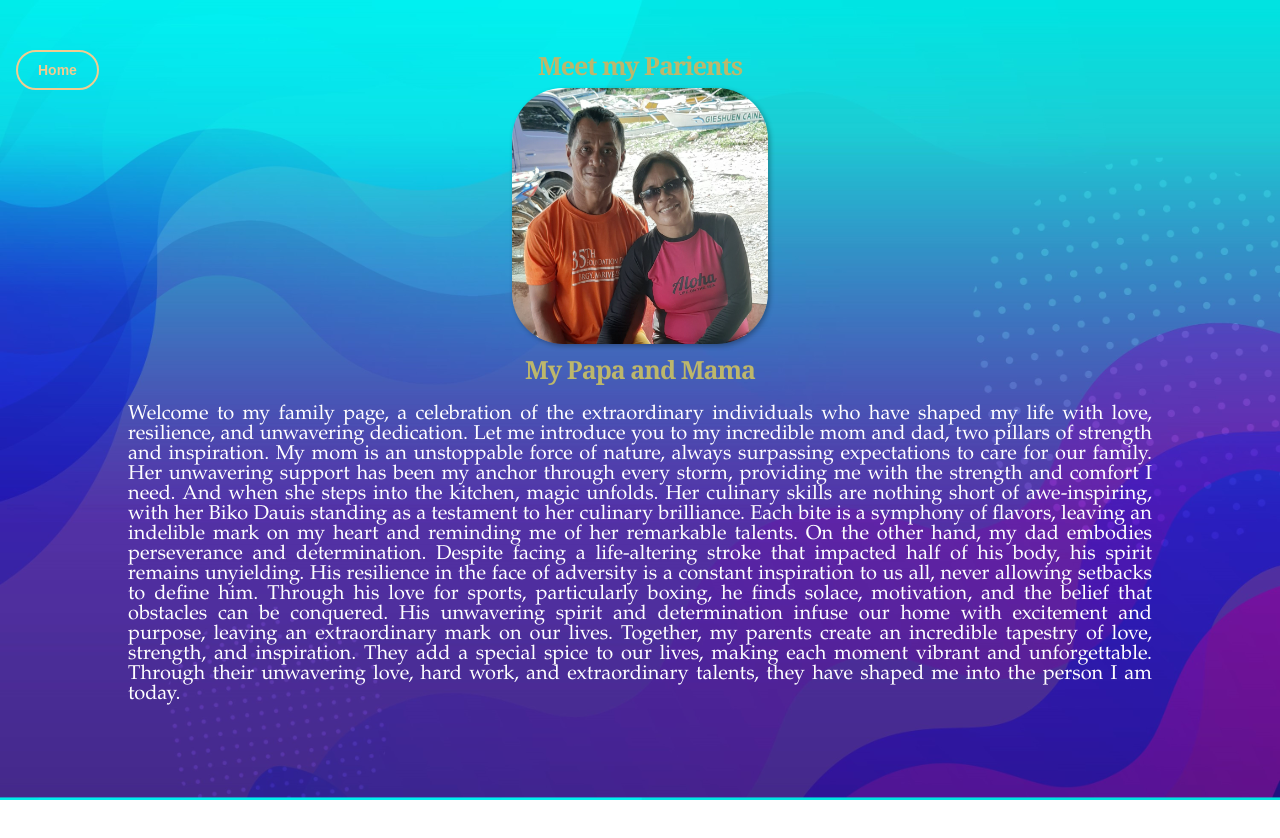
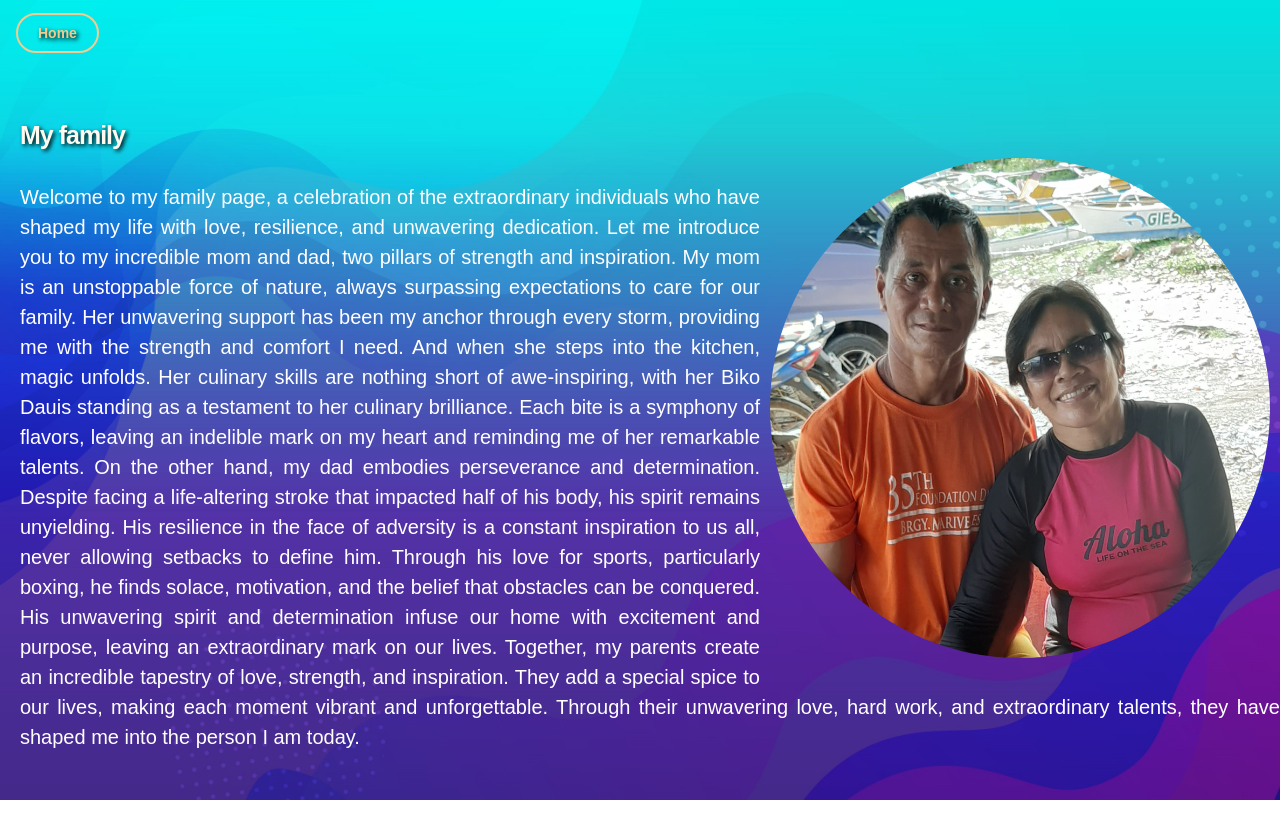
Before and after one commit to Toniatsoi/family, a plain HTML site: page index.html in a window 1280 px wide. Before the commit the page ends 800 px from the top, so only its background shows below. Drawn offline with Linux system fonts and the light colour scheme.

Commit message:
Update index.html

```diff
--- a/index.html
+++ b/index.html
@@ -9,75 +9,53 @@
 
         <link href="css/templatemo-tiya-golf-club.css" rel="stylesheet">
 
+</head>
 <style>
     body {
-			background-image: url("back.jpg");
+    background-color: var(--white-color);
+    font-family: var(--body-font-family);
+    position: relative;
+    height: 100vh;
+    min-height: 670px;
+    background-image: url('back.jpg');
+    background-repeat: no-repeat;
     background-size: cover;
-			font-family: Arial, sans-serif;
-			font-size: 16px;
-			color: #333333;
-			margin: 0;
-			padding: 0;
-		}
-		h1 {
-		font-size: 36px;
-		font-weight: bold;
-		text-align: center;
-		margin-top: 50px;
-		color: white;
-	}
-
-	p {
-		font-size: 20px;
-		text-align: center;
-		margin: 20px 10%;
-		line-height: 1.5;
-	}
-
-	.person img {
-		width: 20%;
-		margin-bottom: 10px;
-		border-radius: 20%;
-		box-shadow: 2px 2px 5px rgba(0, 0, 0, 0.3);
-		transition: transform 0.3s ease-in-out;
-	}
-
-	.person h2 {
-		font-size: 30px;
-		font-weight: bold;
-		margin-bottom: 10px;
-	}
-
-	.person p {
-		font-size: 20px;
-		line-height: 1;
-		text-align: center;
-		color: white;
+    background-position: center;
 }
 
 </style>
-</head>
 <body>
 
-	<div style="position: absolute; right: 1; left: 1; margin-top: 0%; justify-content: inherit;" class="d-none d-lg-block ms-lg-3">
+
+<div style="position: absolute; right: 1; left: 3; margin-top: 1%; text-shadow: 2px 2px 4px #000000;" class="d-none d-lg-block ms-lg-3">
                             <a class="btn custom-btn custom-border-btn" data-bs-toggle="offcanvas" href="../homepage/index.html" role="button" aria-controls="offcanvasExample">Home</a>
                         </div>
+<div>
+    <br>
+    <br>
+    <br>
+    <br>
+    <br>
+<img src="papa.jpg" alt="tsoi" style="float: right; width: 500px; margin: 10px; border-radius: 50%; margin-top: 3%;">
+</div>
+                <div style="margin-left: 20px;">
 
-	<h1 style="font-family: georgia; font-size: 25px; color: darkkhaki; 2px 2px 4px #000000;">Meet my Parients</h1>
 
-	<center>
-	<div class="person">
-		<img src="papa.jpg" alt="my Mama and my dad">
-		<h2 style="font-family: georgia; font-size: 25px; color: darkkhaki; 2px 2px 4px #000000;">My Papa and Mama</h2>
+                            <h2 style="font-family: sans-serif; font-size: 25px; color: floralwhite; 2px 2px 4px #000000; text-shadow: 2px 2px 4px #000000;"><strong>My family</strong></h2>
+                            <br>
 
-		<p style="font-family: garamond; font-size: 20px; color: white; text-align: justify; 2px 2px 4px #000000;">
-		Welcome to my family page, a celebration of the extraordinary individuals who have shaped my life with love, resilience, and unwavering dedication. Let me introduce you to my incredible mom and dad, two pillars of strength and inspiration.
+                            <p style="font-family: sans-serif; font-size: 20px; color: white; text-align: justify; 2px 2px 4px #000000;">Welcome to my family page, a celebration of the extraordinary individuals who have shaped my life with love, resilience, and unwavering dedication. Let me introduce you to my incredible mom and dad, two pillars of strength and inspiration.
 
 		My mom is an unstoppable force of nature, always surpassing expectations to care for our family. Her unwavering support has been my anchor through every storm, providing me with the strength and comfort I need. And when she steps into the kitchen, magic unfolds. Her culinary skills are nothing short of awe-inspiring, with her Biko Dauis standing as a testament to her culinary brilliance. Each bite is a symphony of flavors, leaving an indelible mark on my heart and reminding me of her remarkable talents.
 
 		On the other hand, my dad embodies perseverance and determination. Despite facing a life-altering stroke that impacted half of his body, his spirit remains unyielding. His resilience in the face of adversity is a constant inspiration to us all, never allowing setbacks to define him. Through his love for sports, particularly boxing, he finds solace, motivation, and the belief that obstacles can be conquered. His unwavering spirit and determination infuse our home with excitement and purpose, leaving an extraordinary mark on our lives.
 
-		Together, my parents create an incredible tapestry of love, strength, and inspiration. They add a special spice to our lives, making each moment vibrant and unforgettable. Through their unwavering love, hard work, and extraordinary talents, they have shaped me into the person I am today.</p>
+		Together, my parents create an incredible tapestry of love, strength, and inspiration. They add a special spice to our lives, making each moment vibrant and unforgettable. Through their unwavering love, hard work, and extraordinary talents, they have shaped me into the person I am today. </p>
+                            <br>
+                            <br>
+                              <br>
+                                <br>
+                            <br>
                         </div>
 </body>
 </html>
```
Lines whose indentation alone changed are shown as unchanged.
